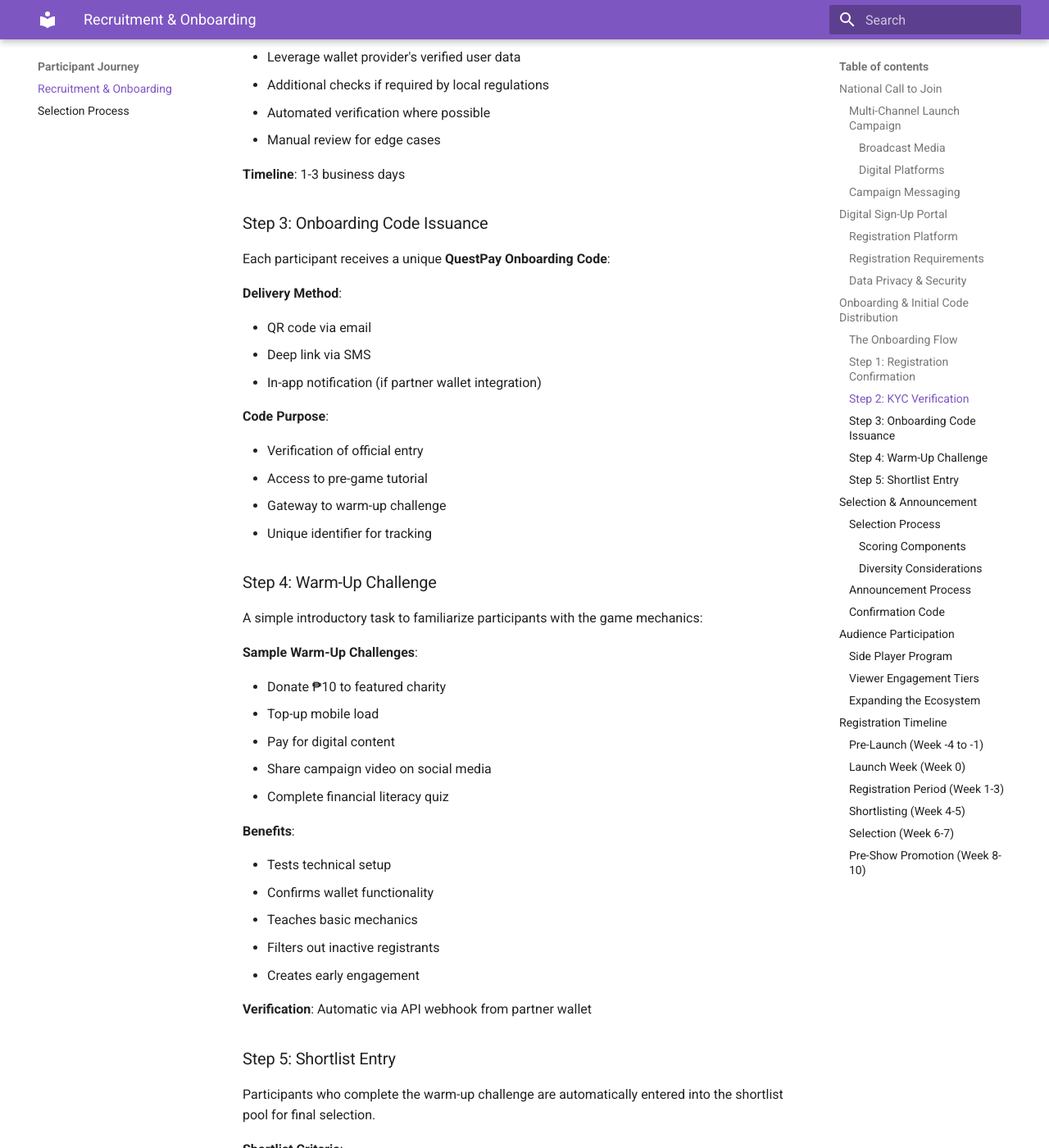
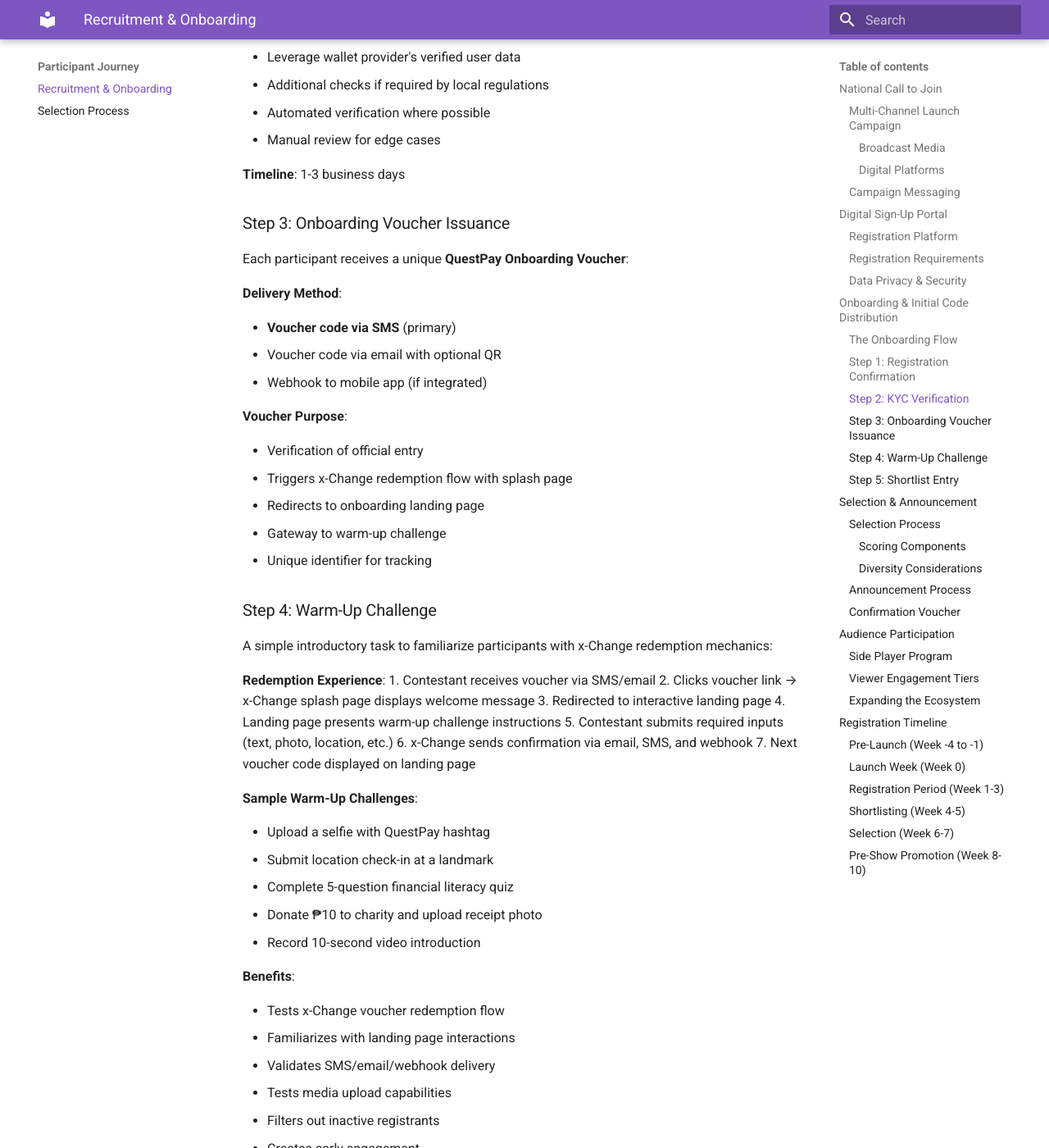
Before and after one commit to 3neti/questpay-docs, an MkDocs documentation site: the page built from docs/recruitment.md, in a window 1280 px wide and 1400 px high, scrolled down 3192 px. Shown: the whole window at 82% size. Built offline with MkDocs 1.6.1 and Material for MkDocs 9.7.7, drawn with Linux system fonts in a browser that asks for light colours; some of the changed text lies outside the part shown.

Commit message:
Enhance documentation to highlight x-Change voucher features
Emphasize voucher-first approach over QR codes and showcase x-Change's rich redemption capabilities:

Core Loop improvements:
- Prioritize voucher codes with optional QR representation
- Detail x-Change redemption flow: splash page → landing page → data collection
- Highlight multi-channel feedback (email, SMS, webhook)
- Show interactive landing page features (photos, location, signatures, KYC)
- Emphasize landing page as critical element for next voucher delivery

Technology enhancements:
- Expand x-Change capabilities section with redemption features
- Update system flow diagram to show complete voucher journey
- Detail survey-like forms and media upload capabilities

Recruitment updates:
- Convert onboarding codes to vouchers with x-Change flow
- Add warm-up challenge redemption experience walkthrough
- Update confirmation process with voucher-based onboarding

Executive overview:
- Strengthen competitive advantages with x-Change feature details
- Highlight technology differentiation

```diff
--- a/docs/recruitment.md
+++ b/docs/recruitment.md
@@ -124,44 +124,58 @@ Powered by partner wallet's existing KYC:
 
 **Timeline**: 1-3 business days
 
-### Step 3: Onboarding Code Issuance
+### Step 3: Onboarding Voucher Issuance
 
-Each participant receives a unique **QuestPay Onboarding Code**:
+Each participant receives a unique **QuestPay Onboarding Voucher**:
 
 **Delivery Method**:
 
-- QR code via email
-- Deep link via SMS
-- In-app notification (if partner wallet integration)
+- **Voucher code via SMS** (primary)
+- Voucher code via email with optional QR
+- Webhook to mobile app (if integrated)
 
-**Code Purpose**:
+**Voucher Purpose**:
 
 - Verification of official entry
-- Access to pre-game tutorial
+- Triggers x-Change redemption flow with splash page
+- Redirects to onboarding landing page
 - Gateway to warm-up challenge
 - Unique identifier for tracking
 
 ### Step 4: Warm-Up Challenge
 
-A simple introductory task to familiarize participants with the game mechanics:
+A simple introductory task to familiarize participants with x-Change redemption mechanics:
+
+**Redemption Experience**:
+1. Contestant receives voucher via SMS/email
+2. Clicks voucher link → x-Change splash page displays welcome message
+3. Redirected to interactive landing page
+4. Landing page presents warm-up challenge instructions
+5. Contestant submits required inputs (text, photo, location, etc.)
+6. x-Change sends confirmation via email, SMS, and webhook
+7. Next voucher code displayed on landing page
 
 **Sample Warm-Up Challenges**:
 
-- Donate ₱10 to featured charity
-- Top-up mobile load
-- Pay for digital content
-- Share campaign video on social media
-- Complete financial literacy quiz
+- Upload a selfie with QuestPay hashtag
+- Submit location check-in at a landmark
+- Complete 5-question financial literacy quiz
+- Donate ₱10 to charity and upload receipt photo
+- Record 10-second video introduction
 
 **Benefits**:
 
-- Tests technical setup
-- Confirms wallet functionality
-- Teaches basic mechanics
+- Tests x-Change voucher redemption flow
+- Familiarizes with landing page interactions
+- Validates SMS/email/webhook delivery
+- Tests media upload capabilities
 - Filters out inactive registrants
 - Creates early engagement
 
-**Verification**: Automatic via API webhook from partner wallet
+**Verification**:
+- Automatic via x-Change webhooks
+- Photo/data validation on landing page
+- Multi-channel confirmation (email + SMS + webhook)
 
 ### Step 5: Shortlist Entry
 
@@ -224,14 +238,17 @@ To ensure broad representation:
 - Contestant profiles published
 - Pre-show promotional content begins
 
-### Confirmation Code
+### Confirmation Voucher
 
-Selected contestants receive a **QuestPay Contestant Code** that:
+Selected contestants receive a **QuestPay Contestant Voucher** that:
 
-- Activates their official profile
-- Grants access to contestant portal
+- Activates their official profile via x-Change redemption
+- Splash page welcomes them as official contestant
+- Landing page provides access to contestant portal
+- Collects final KYC data and digital signatures
 - Enables participation in the competition
 - Links to production schedule and logistics
+- Delivers first episode voucher code upon completion
 
 ---
 
```
Also changed, not shown: docs/concept.md (+11 -6 lines), docs/executive-overview.md (+6 -2 lines), docs/mechanics.md (+61 -39 lines), docs/technology.md (+35 -19 lines).
